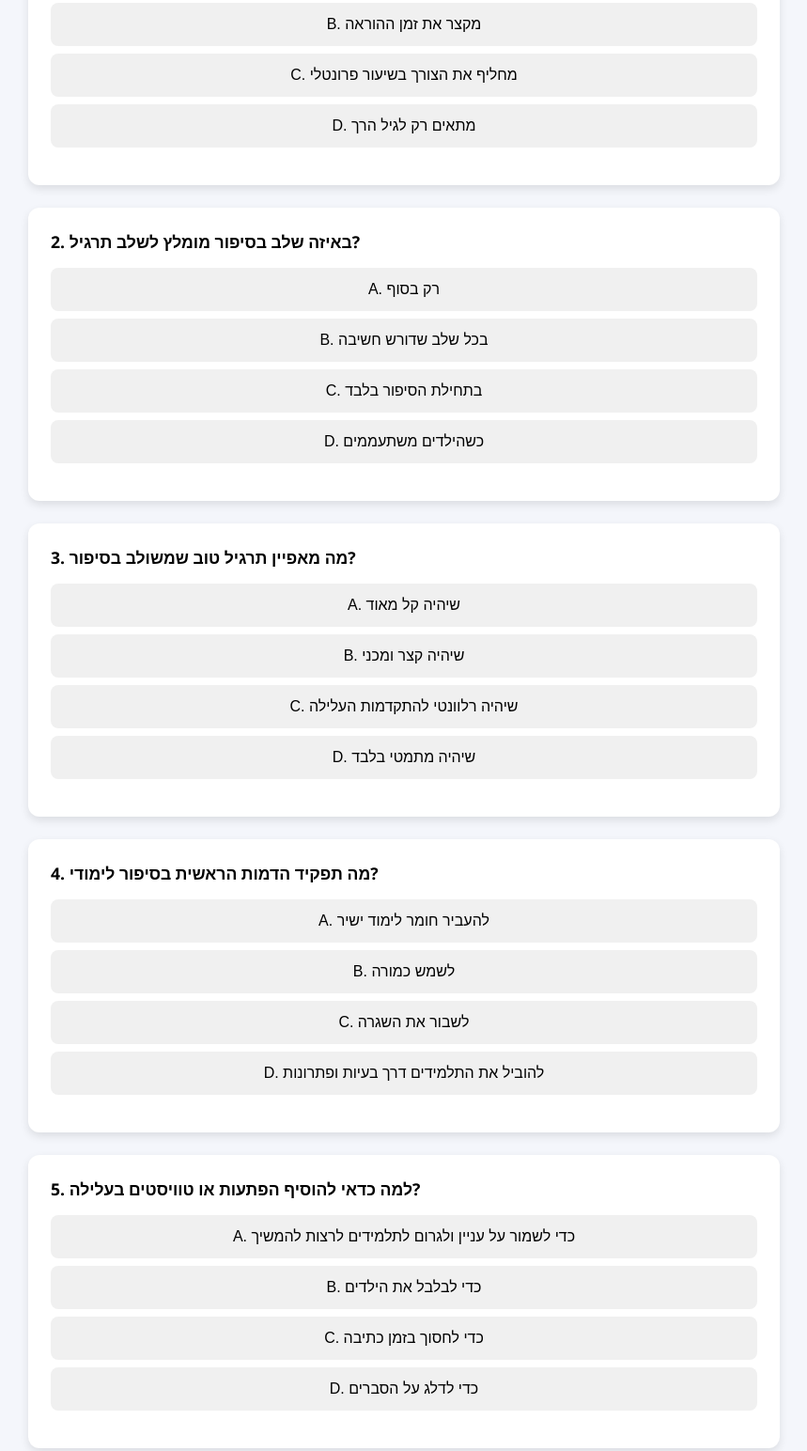
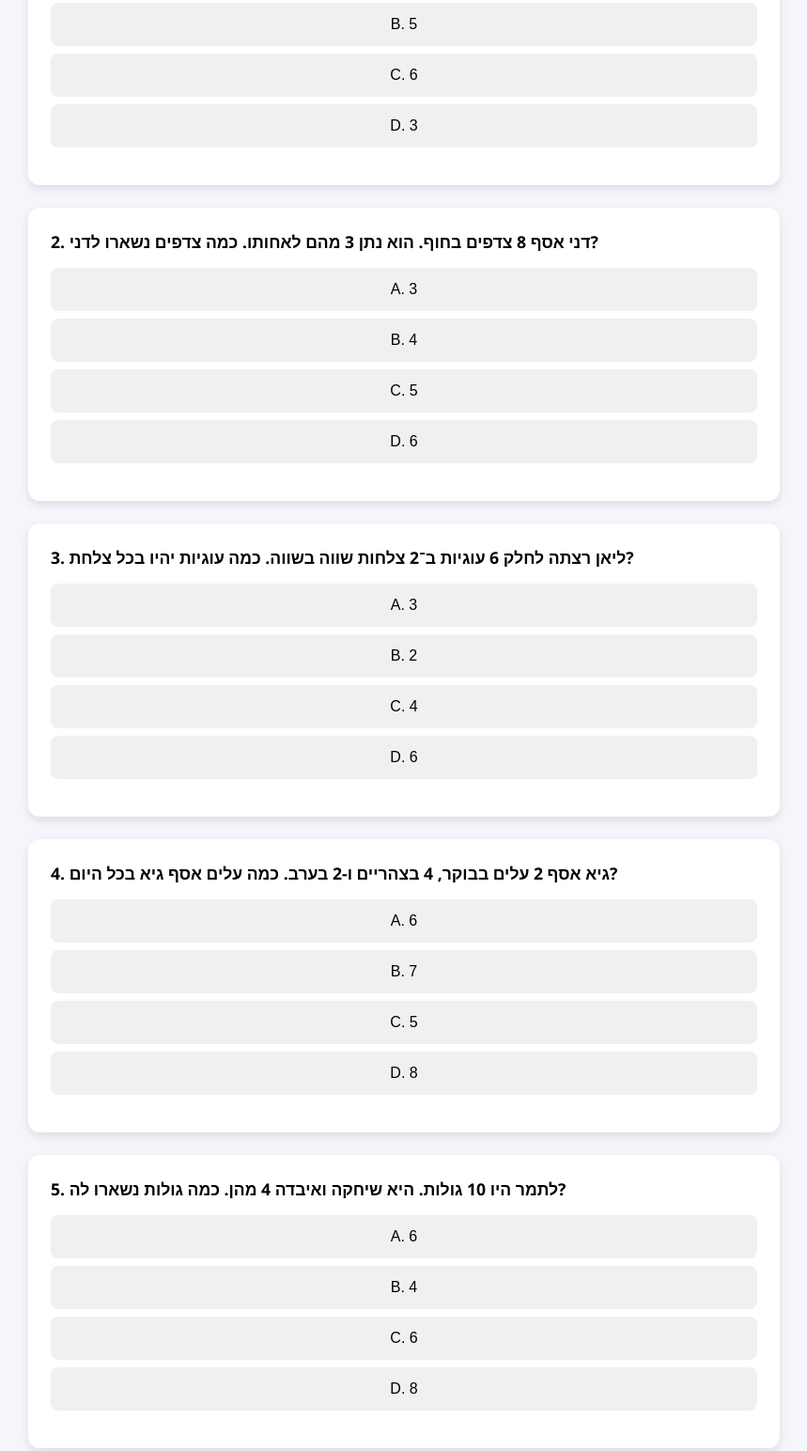
Before and after one commit to ziv180700/qa-dashboard, a plain HTML site: page index.html in a window 1280 px wide. Shown: the part 243-1787 px from the top of the page at 94% size, without its empty margins (210-1069 px from the left). Drawn offline with Linux system fonts and the light colour scheme.

Commit message:
Update index.html

```diff
--- a/index.html
+++ b/index.html
@@ -74,64 +74,65 @@
 </head>
 <body>
   <h1>📊 Business Knowledge Quiz</h1>
-  <div class="container">
-
-  <div class="quiz-card" data-answer="A">
-    <div class="question">1. מה היתרון המרכזי של שילוב תרגילים בתוך סיפור?</div>
-    <div class="options">
-      <button>A. מגביר מעורבות והבנה</button>
-      <button>B. מקצר את זמן ההוראה</button>
-      <button>C. מחליף את הצורך בשיעור פרונטלי</button>
-      <button>D. מתאים רק לגיל הרך</button>
-    </div>
-    <div class="feedback"></div>
-  </div>
+ <div class="container">
 
   <div class="quiz-card" data-answer="B">
-    <div class="question">2. באיזה שלב בסיפור מומלץ לשלב תרגיל?</div>
+    <div class="question">1. יעלי הלכה למכולת וקנתה 3 תפוחים ועוד 2 תפוזים. כמה פירות קנתה יעלי בסך הכול?</div>
     <div class="options">
-      <button>A. רק בסוף</button>
-      <button>B. בכל שלב שדורש חשיבה</button>
-      <button>C. בתחילת הסיפור בלבד</button>
-      <button>D. כשהילדים משתעממים</button>
+      <button>A. 4</button>
+      <button>B. 5</button>
+      <button>C. 6</button>
+      <button>D. 3</button>
     </div>
     <div class="feedback"></div>
   </div>
 
   <div class="quiz-card" data-answer="C">
-    <div class="question">3. מה מאפיין תרגיל טוב שמשולב בסיפור?</div>
+    <div class="question">2. דני אסף 8 צדפים בחוף. הוא נתן 3 מהם לאחותו. כמה צדפים נשארו לדני?</div>
     <div class="options">
-      <button>A. שיהיה קל מאוד</button>
-      <button>B. שיהיה קצר ומכני</button>
-      <button>C. שיהיה רלוונטי להתקדמות העלילה</button>
-      <button>D. שיהיה מתמטי בלבד</button>
+      <button>A. 3</button>
+      <button>B. 4</button>
+      <button>C. 5</button>
+      <button>D. 6</button>
+    </div>
+    <div class="feedback"></div>
+  </div>
+
+  <div class="quiz-card" data-answer="A">
+    <div class="question">3. ליאן רצתה לחלק 6 עוגיות ב־2 צלחות שווה בשווה. כמה עוגיות יהיו בכל צלחת?</div>
+    <div class="options">
+      <button>A. 3</button>
+      <button>B. 2</button>
+      <button>C. 4</button>
+      <button>D. 6</button>
     </div>
     <div class="feedback"></div>
   </div>
 
   <div class="quiz-card" data-answer="D">
-    <div class="question">4. מה תפקיד הדמות הראשית בסיפור לימודי?</div>
+    <div class="question">4. גיא אסף 2 עלים בבוקר, 4 בצהריים ו-2 בערב. כמה עלים אסף גיא בכל היום?</div>
     <div class="options">
-      <button>A. להעביר חומר לימוד ישיר</button>
-      <button>B. לשמש כמורה</button>
-      <button>C. לשבור את השגרה</button>
-      <button>D. להוביל את התלמידים דרך בעיות ופתרונות</button>
+      <button>A. 6</button>
+      <button>B. 7</button>
+      <button>C. 5</button>
+      <button>D. 8</button>
     </div>
     <div class="feedback"></div>
   </div>
 
-  <div class="quiz-card" data-answer="A">
-    <div class="question">5. למה כדאי להוסיף הפתעות או טוויסטים בעלילה?</div>
+  <div class="quiz-card" data-answer="C">
+    <div class="question">5. לתמר היו 10 גולות. היא שיחקה ואיבדה 4 מהן. כמה גולות נשארו לה?</div>
     <div class="options">
-      <button>A. כדי לשמור על עניין ולגרום לתלמידים לרצות להמשיך</button>
-      <button>B. כדי לבלבל את הילדים</button>
-      <button>C. כדי לחסוך בזמן כתיבה</button>
-      <button>D. כדי לדלג על הסברים</button>
+      <button>A. 6</button>
+      <button>B. 4</button>
+      <button>C. 6</button>
+      <button>D. 8</button>
     </div>
     <div class="feedback"></div>
   </div>
 
 </div>
+
 
 
   <script>
```
